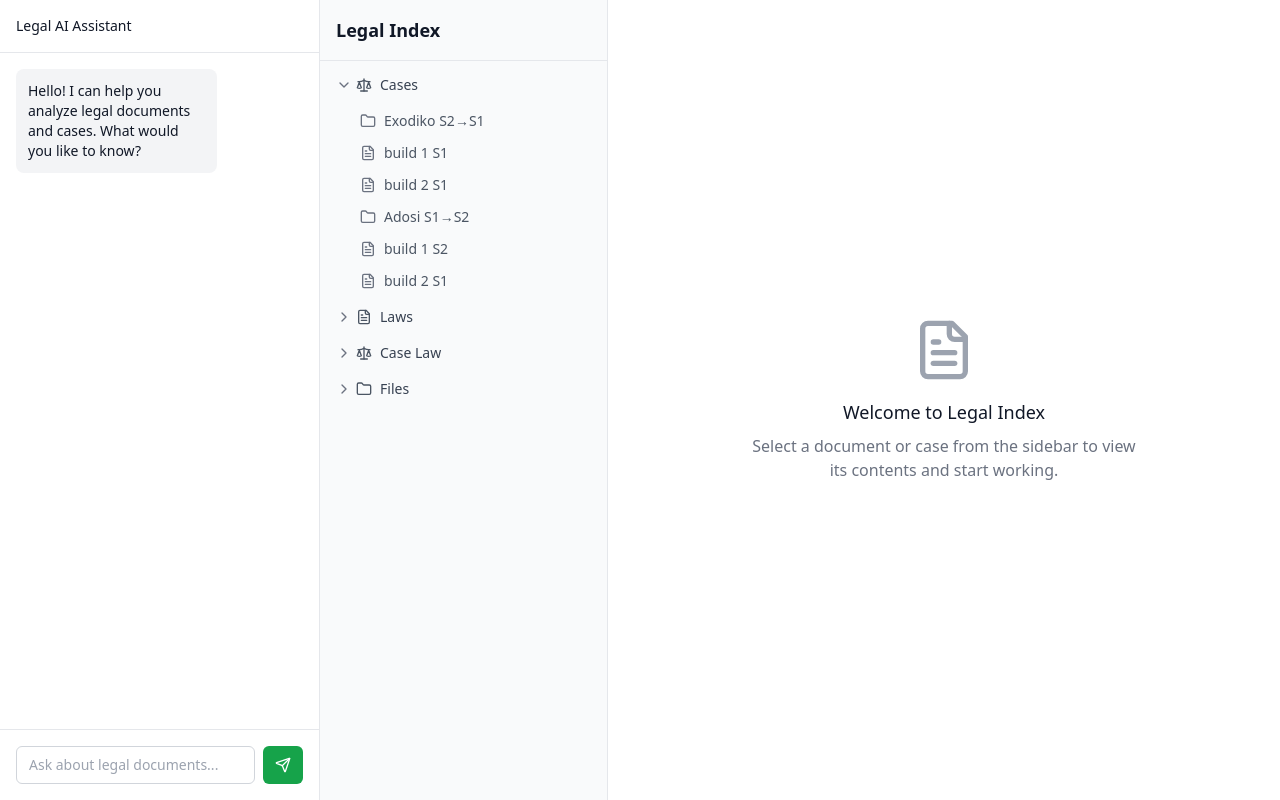
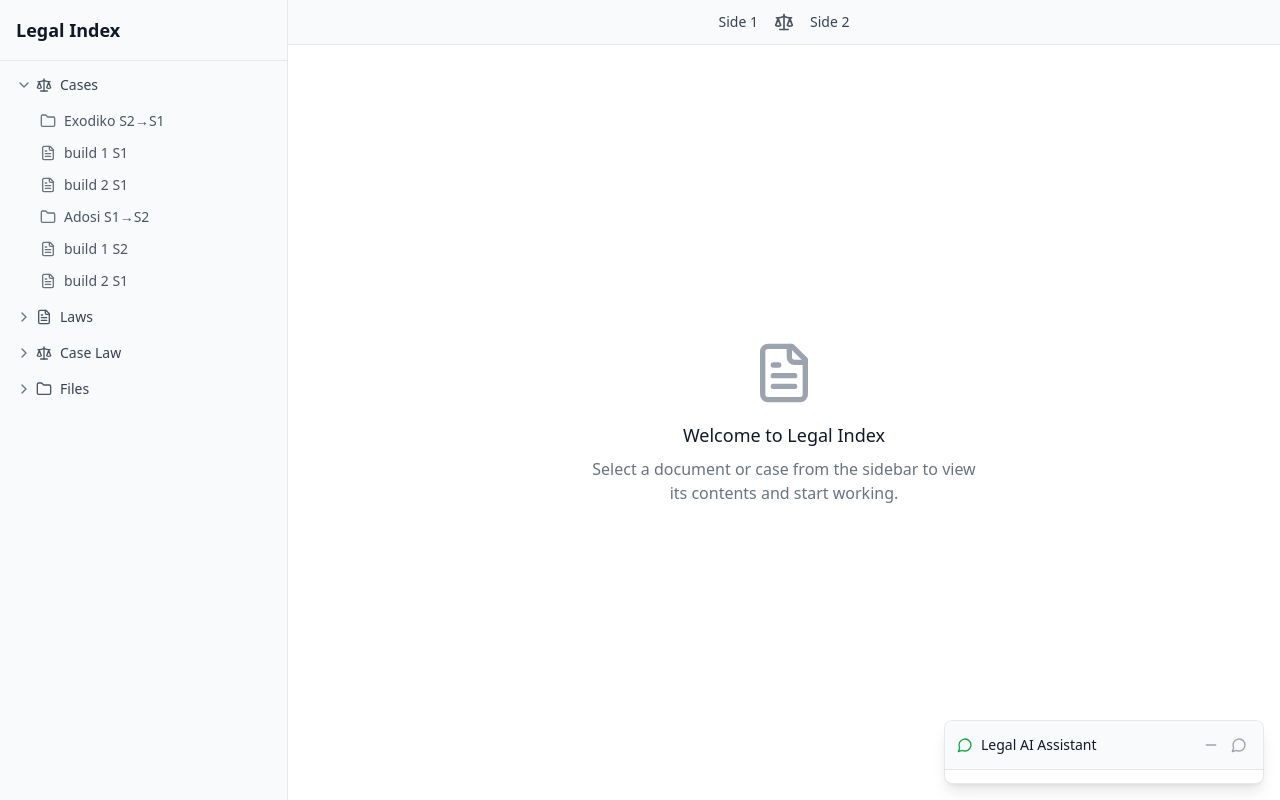
Before and after one commit to Thangouliou/legal-navigator-sidebar, a React (Vite) app: page / in a window 1280 px wide. Built offline with nearby package versions, Linux system fonts and the light colour scheme.

Commit message:
Fix layout and add features
- Move chat to the right side.
- Add "Side 1 // Side 2" header.
- Add bottom "Build" section.
- Adjust layout to match the sketch.

```diff
--- a/src/components/Chat.tsx
+++ b/src/components/Chat.tsx
@@ -1,6 +1,6 @@
 
 import React, { useState } from 'react';
-import { Send } from 'lucide-react';
+import { Send, MessageCircle, X, Minus } from 'lucide-react';
 
 interface ChatMessage {
   id: string;
@@ -19,6 +19,8 @@ const Chat: React.FC = () => {
     },
   ]);
   const [inputText, setInputText] = useState('');
+  const [isExpanded, setIsExpanded] = useState(false);
+  const [isMinimized, setIsMinimized] = useState(false);
 
   const handleSendMessage = () => {
     if (inputText.trim()) {
@@ -51,20 +53,67 @@ const Chat: React.FC = () => {
     }
   };
 
+  const toggleChat = () => {
+    if (isMinimized) {
+      setIsMinimized(false);
+    } else {
+      setIsExpanded(!isExpanded);
+    }
+  };
+
+  const minimizeChat = () => {
+    setIsMinimized(true);
+    setIsExpanded(false);
+  };
+
+  if (isMinimized) {
     return (
-    <div className="w-80 bg-white border-r border-gray-200 h-screen flex flex-col">
-      <div className="p-4 border-b border-gray-200">
+      <button
+        onClick={toggleChat}
+        className="bg-green-600 text-white p-3 rounded-full shadow-lg hover:bg-green-700 transition-colors"
+      >
+        <MessageCircle className="w-6 h-6" />
+      </button>
+    );
+  }
+
+  return (
+    <div className={`bg-white border border-gray-200 rounded-lg shadow-lg transition-all duration-300 ${
+      isExpanded ? 'w-80 h-96' : 'w-80 h-16'
+    }`}>
+      {/* Chat Header */}
+      <div className="flex items-center justify-between p-3 border-b border-gray-200 bg-gray-50 rounded-t-lg">
+        <div className="flex items-center space-x-2">
+          <MessageCircle className="w-4 h-4 text-green-600" />
           <h3 className="text-sm font-medium text-gray-900">Legal AI Assistant</h3>
         </div>
+        <div className="flex space-x-1">
+          <button
+            onClick={minimizeChat}
+            className="p-1 text-gray-400 hover:text-gray-600 rounded"
+          >
+            <Minus className="w-4 h-4" />
+          </button>
+          <button
+            onClick={toggleChat}
+            className="p-1 text-gray-400 hover:text-gray-600 rounded"
+          >
+            {isExpanded ? <X className="w-4 h-4" /> : <MessageCircle className="w-4 h-4" />}
+          </button>
+        </div>
+      </div>
 
-      <div className="flex-1 overflow-y-auto p-4 space-y-4">
+      {/* Chat Content - only show when expanded */}
+      {isExpanded && (
+        <>
+          <div className="flex-1 overflow-y-auto p-3 space-y-3 h-64">
             {messages.map((message) => (
               <div
                 key={message.id}
                 className={`flex ${message.sender === 'user' ? 'justify-end' : 'justify-start'}`}
               >
                 <div
-              className={`max-w-[70%] p-3 rounded-lg text-sm ${
+                  className={`max-w-[80%] p-2 rounded-lg text-xs ${
                     message.sender === 'user'
                       ? 'bg-green-600 text-white'
                       : 'bg-gray-100 text-gray-900'
@@ -76,7 +125,7 @@ const Chat: React.FC = () => {
             ))}
           </div>
 
-      <div className="p-4 border-t border-gray-200">
+          <div className="p-3 border-t border-gray-200">
             <div className="flex space-x-2">
               <input
                 type="text"
@@ -84,16 +133,18 @@ const Chat: React.FC = () => {
                 onChange={(e) => setInputText(e.target.value)}
                 onKeyPress={handleKeyPress}
                 placeholder="Ask about legal documents..."
-            className="flex-1 px-3 py-2 border border-gray-300 rounded-md text-sm focus:outline-none focus:ring-2 focus:ring-green-500 focus:border-transparent"
+                className="flex-1 px-2 py-1 border border-gray-300 rounded text-xs focus:outline-none focus:ring-1 focus:ring-green-500 focus:border-transparent"
               />
               <button
                 onClick={handleSendMessage}
-            className="px-3 py-2 bg-green-600 text-white rounded-md hover:bg-green-700 focus:outline-none focus:ring-2 focus:ring-green-500 focus:ring-offset-2"
+                className="px-2 py-1 bg-green-600 text-white rounded hover:bg-green-700 focus:outline-none focus:ring-1 focus:ring-green-500"
               >
-            <Send className="w-4 h-4" />
+                <Send className="w-3 h-3" />
               </button>
             </div>
           </div>
+        </>
+      )}
     </div>
   );
 };
--- a/src/components/LegalApp.tsx
+++ b/src/components/LegalApp.tsx
@@ -14,9 +14,8 @@ const LegalApp: React.FC = () => {
   };
 
   return (
-    <div className="min-h-screen bg-gray-100">
+    <div className="min-h-screen bg-gray-100 relative">
       <div className="flex h-screen">
-        <Chat />
         <Sidebar
           selectedItem={selectedItem}
           onItemSelect={handleItemSelect}
@@ -26,6 +25,11 @@ const LegalApp: React.FC = () => {
           selectedItemName={selectedItemName}
         />
       </div>
+
+      {/* Chat positioned at bottom right */}
+      <div className="fixed bottom-4 right-4 z-50">
+        <Chat />
+      </div>
     </div>
   );
 };
--- a/src/components/MainContent.tsx
+++ b/src/components/MainContent.tsx
@@ -12,7 +12,17 @@ interface MainContentProps {
 const MainContent: React.FC<MainContentProps> = ({ selectedItem, selectedItemName }) => {
   if (!selectedItem) {
     return (
-      <div className="flex-1 flex items-center justify-center bg-white">
+      <div className="flex-1 flex flex-col bg-white">
+        {/* Header with Side 1 // Side 2 */}
+        <div className="border-b border-gray-200 px-6 py-3 bg-gray-50">
+          <div className="flex items-center justify-center">
+            <span className="text-sm font-medium text-gray-700">Side 1</span>
+            <Scale className="w-5 h-5 mx-4 text-gray-600" />
+            <span className="text-sm font-medium text-gray-700">Side 2</span>
+          </div>
+        </div>
+
+        <div className="flex-1 flex items-center justify-center">
           <div className="text-center">
             <FileText className="w-16 h-16 text-gray-400 mx-auto mb-4" />
             <h3 className="text-lg font-medium text-gray-900 mb-2">
@@ -22,6 +32,10 @@ const MainContent: React.FC<MainContentProps> = ({ selectedItem, selectedItemNam
               Select a document or case from the sidebar to view its contents and start working.
             </p>
           </div>
+        </div>
+
+        {/* Builds section */}
+        <Builds selectedItem={selectedItem} />
       </div>
     );
   }
```
Lines whose indentation alone changed are shown as unchanged.
